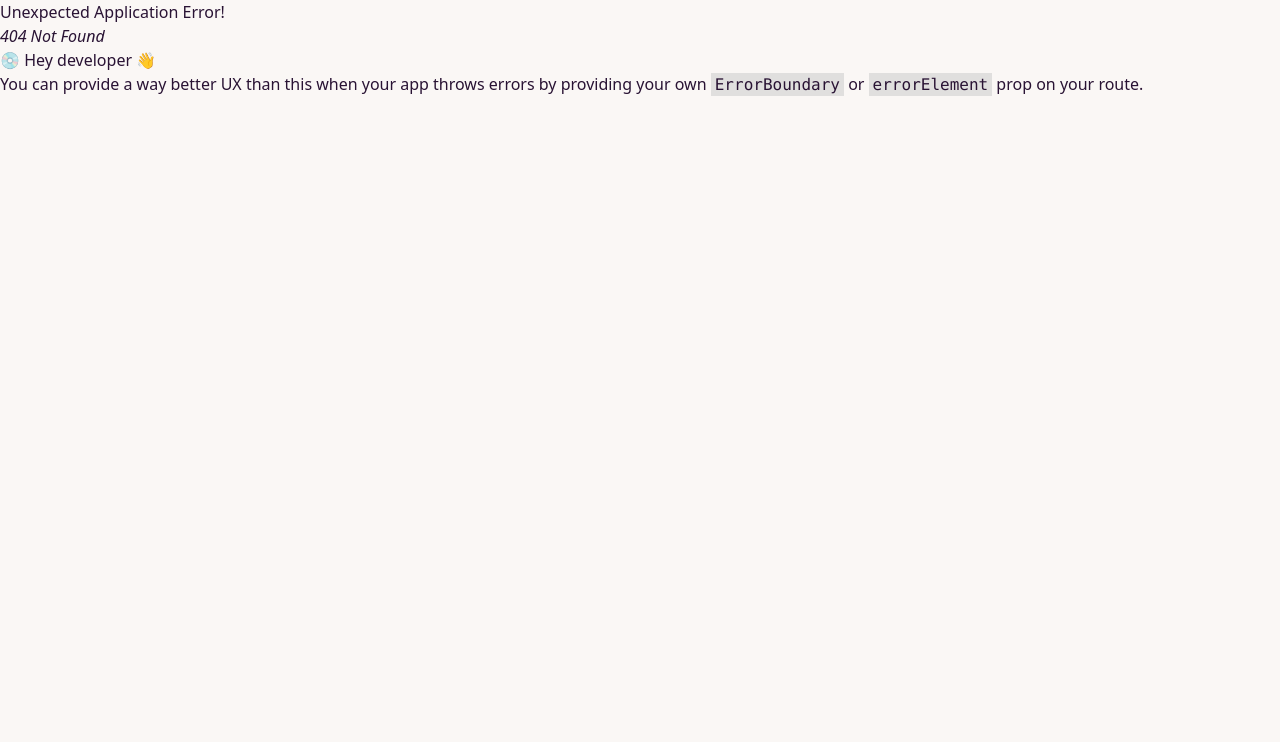
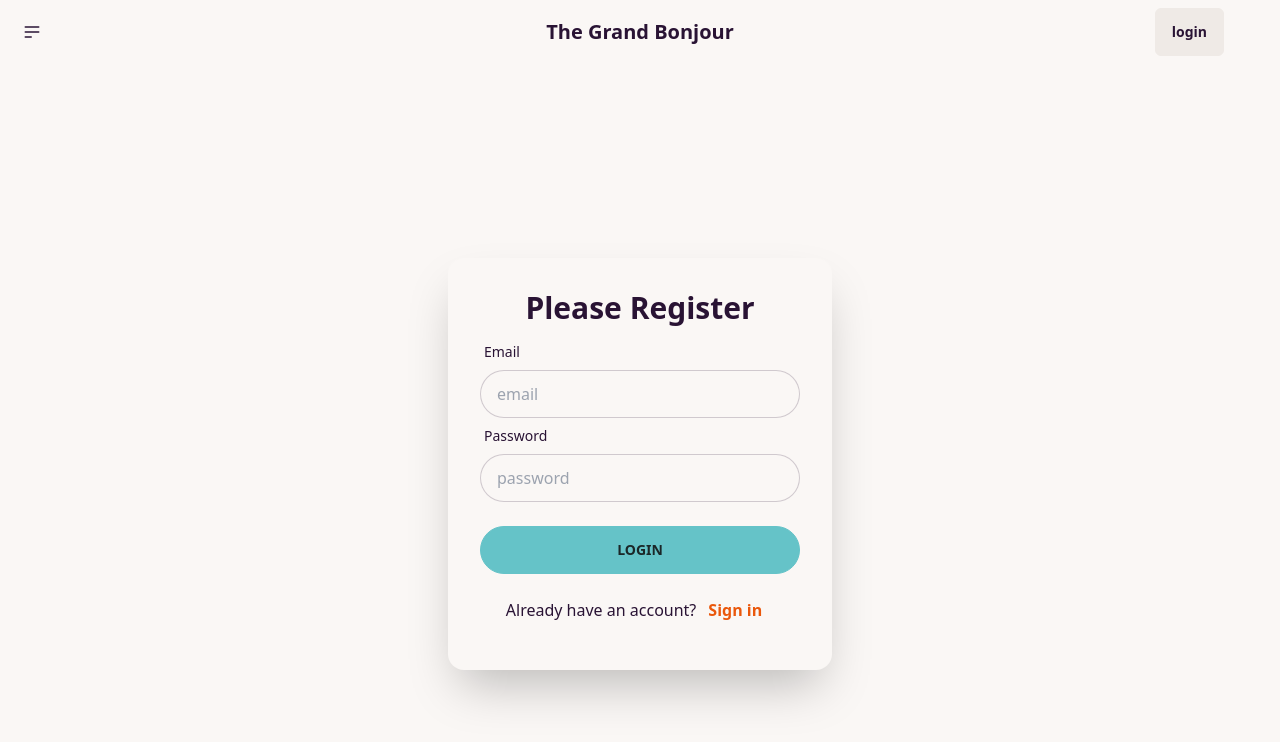
Before and after one commit to Saif-Rahman-801/Hotel-Room-Booking-Client, a React (Vite) app: page /register in a window 1280 px wide. Before the commit this address had no page. Shown: the top 742 px of the page. Built offline with nearby package versions, Linux system fonts and the light colour scheme; no server answers.

Commit message:
registration feature implemented

```diff
--- a/package.json
+++ b/package.json
@@ -11,6 +11,7 @@
   },
   "dependencies": {
     "aos": "^3.0.0-beta.6",
+    "firebase": "^10.5.2",
     "localforage": "^1.10.0",
     "match-sorter": "^6.3.1",
     "react": "^18.2.0",
--- a/src/Components/Home/Navbar.jsx
+++ b/src/Components/Home/Navbar.jsx
@@ -1,3 +1,5 @@
+import { Link } from "react-router-dom";
+
 const Navbar = () => {
   return (
     <div>
@@ -66,40 +68,12 @@ const Navbar = () => {
           </a>
         </div>
         <div className="navbar-end">
+          <Link to="/login">
+          <button className="btn rounded-md lowercase">
+            Login
+          </button></Link>
           <button className="btn btn-ghost btn-circle">
-            <svg
-              xmlns="http://www.w3.org/2000/svg"
-              className="h-5 w-5"
-              fill="none"
-              viewBox="0 0 24 24"
-              stroke="currentColor"
-            >
-              <path
-                strokeLinecap="round"
-                strokeLinejoin="round"
-                strokeWidth="2"
-                d="M21 21l-6-6m2-5a7 7 0 11-14 0 7 7 0 0114 0z"
-              />
-            </svg>
-          </button>
-          <button className="btn btn-ghost btn-circle">
-            <div className="indicator">
-              <svg
-                xmlns="http://www.w3.org/2000/svg"
-                className="h-5 w-5"
-                fill="none"
-                viewBox="0 0 24 24"
-                stroke="currentColor"
-              >
-                <path
-                  strokeLinecap="round"
-                  strokeLinejoin="round"
-                  strokeWidth="2"
-                  d="M15 17h5l-1.405-1.405A2.032 2.032 0 0118 14.158V11a6.002 6.002 0 00-4-5.659V5a2 2 0 10-4 0v.341C7.67 6.165 6 8.388 6 11v3.159c0 .538-.214 1.055-.595 1.436L4 17h5m6 0v1a3 3 0 11-6 0v-1m6 0H9"
-                />
-              </svg>
-              <span className="badge badge-xs badge-primary indicator-item"></span>
-            </div>
+
           </button>
         </div>
       </div>
--- /dev/null
+++ b/src/Components/Login/Login.jsx
@@ -0,0 +1,73 @@
+import { useContext } from "react";
+import { Link } from "react-router-dom";
+import { AuthContext } from "../../Context/AuthProvider";
+
+const Login = () => {
+  const { signIn } = useContext(AuthContext);
+
+  const handleSubmit = (event) => {
+    event.preventDefault();
+    const form = event.target;
+    const email = form.email.value;
+    const password = form.password.value;
+    console.log( email, password);
+    signIn(email, password)
+      .then((result) => {
+        const user = result.user;
+        console.log(user);
+      })
+      .catch((error) => console.log(error));
+  };
+
+  return (
+    <div className="hero min-h-screen">
+
+        <div className="card flex-shrink-0 w-full max-w-sm shadow-2xl bg-base-100">
+          <div className="card-body">
+            <h1 className="text-3xl text-center font-bold">Login</h1>
+            <form onSubmit={handleSubmit}>
+              <div className="form-control">
+                <label className="label">
+                  <span className="label-text">Email</span>
+                </label>
+                <input
+                  type="text"
+                  name="email"
+                  placeholder="email"
+                  className="input input-bordered"
+                />
+              </div>
+              <div className="form-control">
+                <label className="label">
+                  <span className="label-text">Password</span>
+                </label>
+                <input
+                  type="password"
+                  name="password"
+                  placeholder="password"
+                  className="input input-bordered"
+                />
+
+              </div>
+              <div className="form-control mt-6">
+                <input
+                  className="btn btn-primary"
+                  type="submit"
+                  value="Login"
+                />
+              </div>
+            </form>
+            <p className="my-4 text-center">
+              New to The Grand Bonjour
+              <Link className="text-orange-600 font-bold mx-3" to="/register">
+                Sign Up
+              </Link>
+            </p>
+          </div>
+        </div>
+      </div>
+
+  );
+};
+
+export default Login;
--- /dev/null
+++ b/src/Components/Register/Register.jsx
@@ -0,0 +1,72 @@
+import { useContext } from "react";
+import { Link } from "react-router-dom";
+import { AuthContext } from "../../Context/AuthProvider";
+
+const Register = () => {
+    const { createUser } = useContext(AuthContext);
+
+    const handleSubmit = (event) => {
+      event.preventDefault();
+      const form = event.target;
+      const email = form.email.value;
+      const password = form.password.value;
+      console.log( email, password);
+      createUser(email, password)
+        .then((result) => {
+          const user = result.user;
+          console.log(user);
+        })
+        .catch((error) => console.log(error));
+    };
+
+    return (
+        <div className="hero min-h-screen">
+
+        <div className="card flex-shrink-0 w-full max-w-sm shadow-2xl bg-base-100">
+          <div className="card-body">
+            <h1 className="text-3xl text-center font-bold">Please Register</h1>
+            <form onSubmit={handleSubmit}>
+              <div className="form-control">
+                <label className="label">
+                  <span className="label-text">Email</span>
+                </label>
+                <input
+                  type="text"
+                  name="email"
+                  placeholder="email"
+                  className="input input-bordered"
+                />
+              </div>
+              <div className="form-control">
+                <label className="label">
+                  <span className="label-text">Password</span>
+                </label>
+                <input
+                  type="password"
+                  name="password"
+                  placeholder="password"
+                  className="input input-bordered"
+                />
+
+              </div>
+              <div className="form-control mt-6">
+                <input
+                  className="btn btn-primary"
+                  type="submit"
+                  value="Login"
+                />
+              </div>
+            </form>
+            <p className="my-4 text-center">
+              Already have an account?
+              <Link className="text-orange-600 font-bold mx-3" to="/login">
+                Sign in
+              </Link>
+            </p>
+          </div>
+        </div>
+      </div>
+    );
+};
+
+export default Register;
--- /dev/null
+++ b/src/Context/AuthProvider.jsx
@@ -0,0 +1,62 @@
+import PropTypes from "prop-types";
+import { createContext, useEffect, useState } from "react";
+import {
+  createUserWithEmailAndPassword,
+  getAuth,
+  onAuthStateChanged,
+  signInWithEmailAndPassword,
+  signOut,
+} from "firebase/auth";
+import app from "../firebase/firebase.config";
+
+export const AuthContext = createContext();
+const auth = getAuth(app);
+
+const AuthProvider = ({ children }) => {
+  const [user, setUser] = useState(null);
+  const [loading, setLoading] = useState(true);
+
+  const createUser = (email, password) => {
+    setLoading(true);
+    return createUserWithEmailAndPassword(auth, email, password);
+  };
+
+  const signIn = (email, password) => {
+    setLoading(true);
+    return signInWithEmailAndPassword(auth, email, password);
+  };
+
+  const logOut = () => {
+    setLoading(true);
+    return signOut(auth);
+  };
+
+  useEffect(() => {
+    const unsubscribe = onAuthStateChanged(auth, (currentUser) => {
+      setUser(currentUser);
+      console.log("current user", currentUser);
+      setLoading(false);
+    });
+    return () => {
+      return unsubscribe();
+    };
+  }, []);
+
+  const authInfo = {
+    user,
+    loading,
+    createUser,
+    signIn,
+    logOut,
+  };
+
+  return (
+    <AuthContext.Provider value={authInfo}>{children}</AuthContext.Provider>
+  );
+};
+
+AuthProvider.propTypes = {
+  children: PropTypes.any,
+};
+
+export default AuthProvider;
--- /dev/null
+++ b/src/firebase/firebase.config.js
@@ -0,0 +1,18 @@
+// Import the functions you need from the SDKs you need
+import { initializeApp } from "firebase/app";
+// TODO: Add SDKs for Firebase products that you want to use
+// https://firebase.google.com/docs/web/setup#available-libraries
+
+// Your web app's Firebase configuration
+const firebaseConfig = {
+  apiKey: "AIzaSyAsE6WbB-bpAodayodvCWo2B2mTRBxjWeM",
+  authDomain: "the-grand-bonjour.firebaseapp.com",
+  projectId: "the-grand-bonjour",
+  storageBucket: "the-grand-bonjour.appspot.com",
+  messagingSenderId: "318491388567",
+  appId: "1:318491388567:web:b8eeeb1772cde824b897d2"
+};
+
+// Initialize Firebase
+const app = initializeApp(firebaseConfig);
+export default app;
```
Also changed, not shown: src/main.jsx (+16 -3 lines), 1 other file (tests, documents, lock files or other folders).
